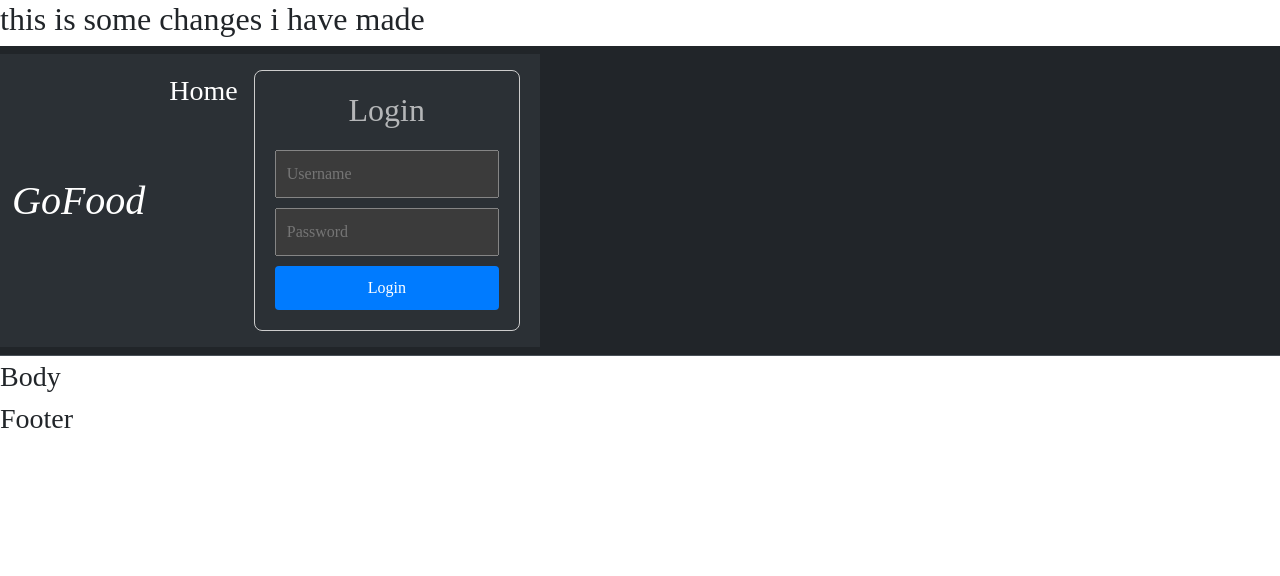
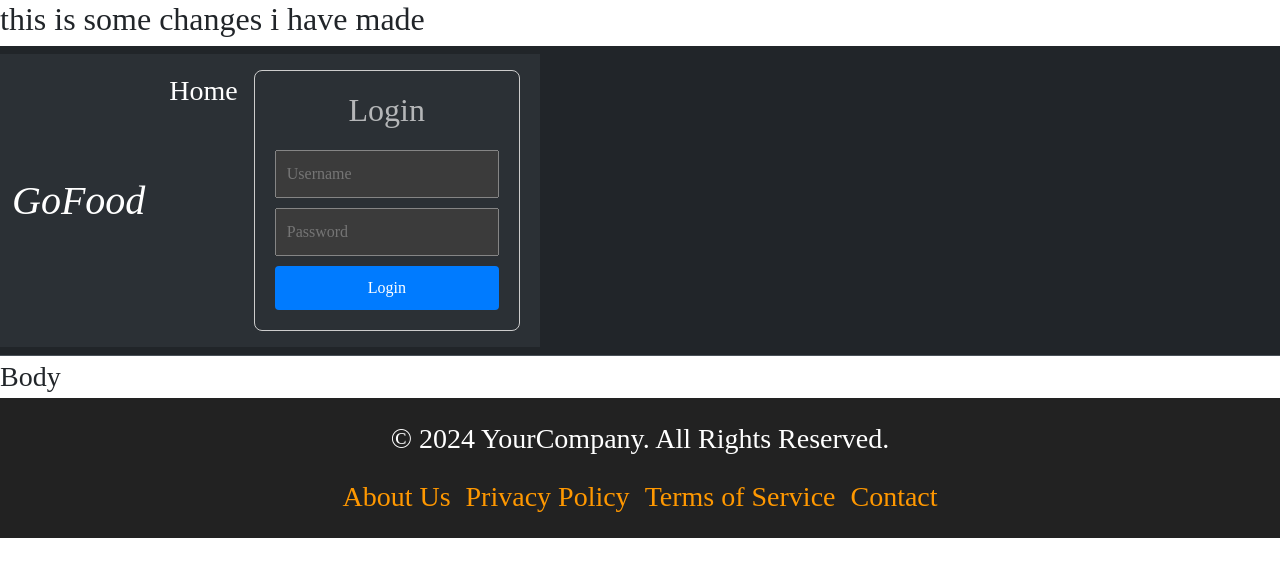
Before and after one commit to AmarKumar4/GoFood, a React (Create React App) app: page / in a window 1280 px wide. Shown: the top 576 px of the page. Built offline with nearby package versions, Linux system fonts and the light colour scheme.

Commit message:
Footer update added

```diff
--- a/src/components/Footer.js
+++ b/src/components/Footer.js
@@ -1,11 +1,51 @@
-import react from 'react'
+import React from 'react';
 
-const Footer = ()=>{
-    return(
-        <>
-            <div>Footer</div>
-        </>
-    )
-}
+const Footer = () => {
+  const currentYear = new Date().getFullYear();
+
+  const styles = {
+    footer: {
+      backgroundColor: '#222',
+      color: '#fff',
+      padding: '20px 0',
+      textAlign: 'center',
+      position: 'relative',
+      bottom: '0',
+      width: '100%',
+    },
+    footerContent: {
+      maxWidth: '1200px',
+      margin: '0 auto',
+      padding: '0 20px',
+    },
+    footerLinks: {
+      listStyle: 'none',
+      padding: '0',
+      margin: '10px 0 0',
+      display: 'flex',
+      justifyContent: 'center',
+      gap: '15px',
+    },
+    footerLink: {
+      color: '#ff9800',
+      textDecoration: 'none',
+      transition: 'color 0.3s',
+    },
+  };
+
+  return (
+    <footer style={styles.footer}>
+      <div style={styles.footerContent}>
+        <p>&copy; {currentYear} YourCompany. All Rights Reserved.</p>
+        <ul style={styles.footerLinks}>
+          <li><a href="/about" style={styles.footerLink}>About Us</a></li>
+          <li><a href="/privacy" style={styles.footerLink}>Privacy Policy</a></li>
+          <li><a href="/terms" style={styles.footerLink}>Terms of Service</a></li>
+          <li><a href="/contact" style={styles.footerLink}>Contact</a></li>
+        </ul>
+      </div>
+    </footer>
+  );
+};
 
 export default Footer;
```
